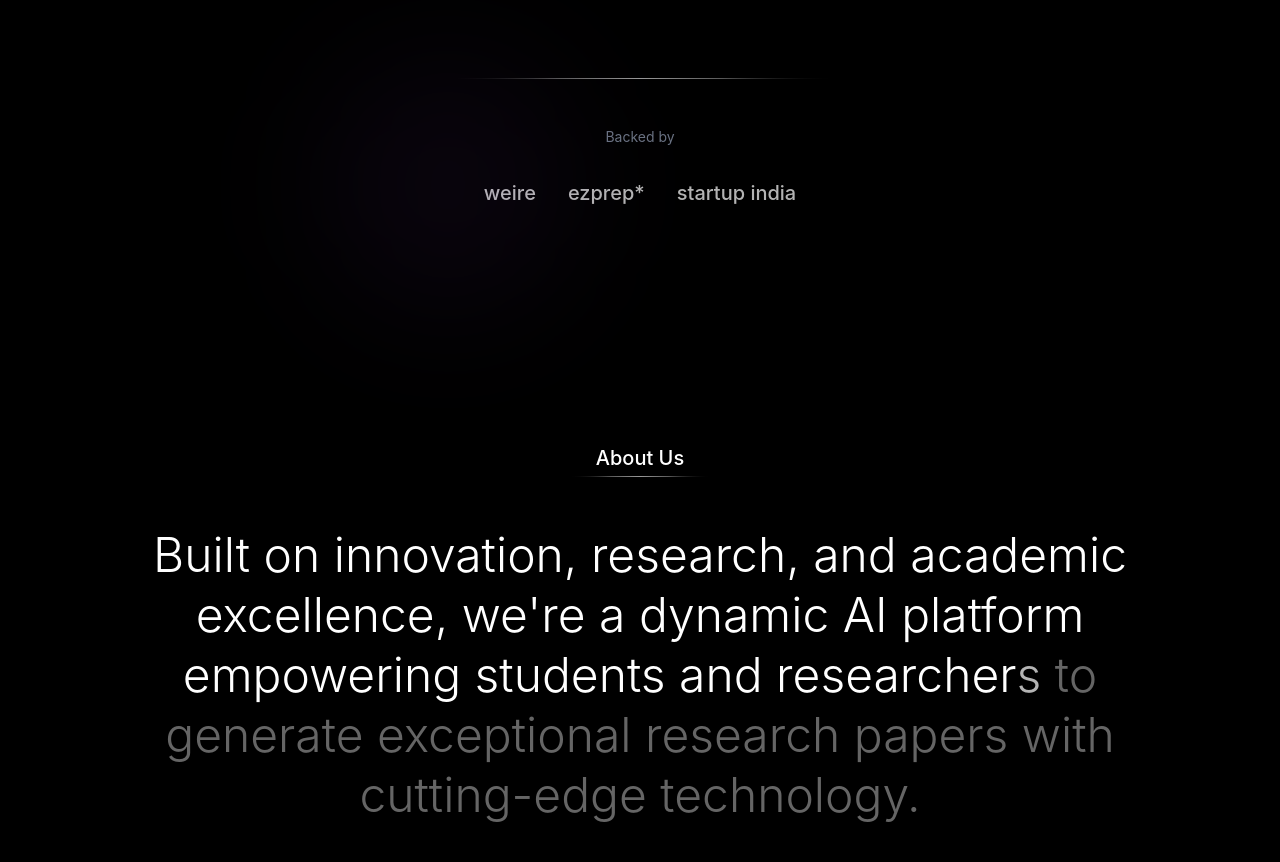
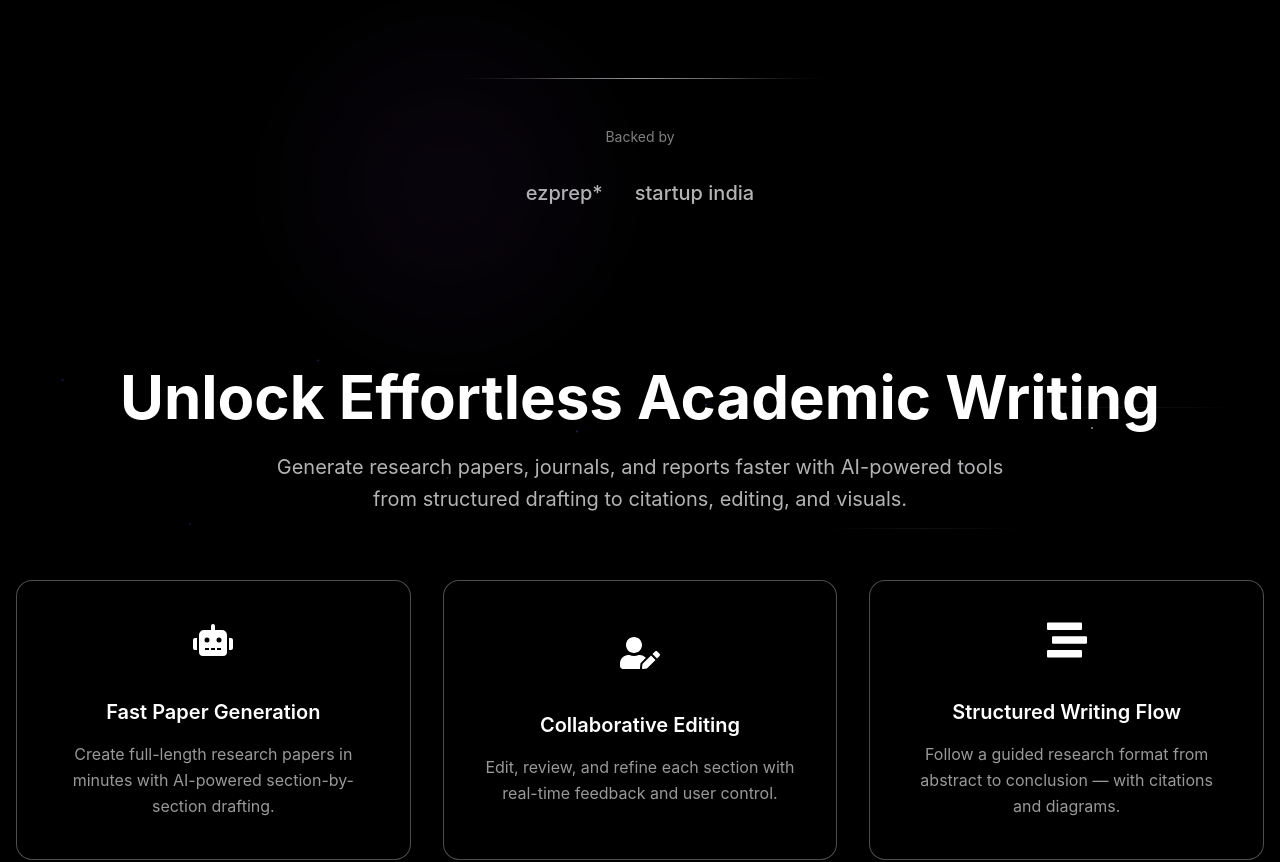
Before and after one commit to iambisuu/next-good-template, a Next.js app: page / in a window 1280 px wide. Shown: the part 1382-2244 px from the top of the page. Built offline with nearby package versions, Linux system fonts and the light colour scheme; a web font is replaced by a local one.

Commit message:
more udpated pushed

```diff
--- a/app/page.tsx
+++ b/app/page.tsx
@@ -58,8 +58,8 @@ export default function Home() {
       <Navbar />
       <Hero />
       <WaitlistSection />
+      <Features />
       <AboutUs />
-      <Features />
       <ComparisonSection />
       <FAQSection />
       <Footer />
--- a/components/WaitlistPage.tsx
+++ b/components/WaitlistPage.tsx
@@ -29,11 +29,11 @@ Heading.displayName = 'Heading';
 
 const BackedBy = memo(() => (
   <div className="text-center transform-gpu">
-    <p className="text-gray-500 text-sm mb-8">
+    <p className="text-white/50 text-sm mb-8">
       Backed by
     </p>
     <div className="flex items-center justify-center gap-8 opacity-70">
-      <div className="text-white text-xl font-medium">weire</div>
+      {/* <div className="text-white text-xl font-medium">weire</div> */}
       <div className="text-white text-xl font-medium">ezprep*</div>
       <div className="text-white text-xl font-medium">startup india</div>
     </div>
@@ -70,6 +70,12 @@ const WaitlistForm = memo(({ onSubmit, isSubmitting, status }: {
     onSubmit(email);
   }, [onSubmit]);
 
+  const handleKeyPress = useCallback((e: React.KeyboardEvent<HTMLInputElement>) => {
+    if (e.key === 'Enter' && !isSubmitting) {
+      handleSubmit();
+    }
+  }, [handleSubmit, isSubmitting]);
+
   return (
     <div className="flex flex-col items-center gap-4 mb-20 transform-gpu">
       <div className="flex flex-col sm:flex-row gap-4">
@@ -77,13 +83,14 @@ const WaitlistForm = memo(({ onSubmit, isSubmitting, status }: {
           ref={emailRef}
           type="email"
           placeholder="your@email.com"
+          onKeyPress={handleKeyPress}
           className="px-6 py-4 bg-white/10 border border-white/40 rounded-xl text-white placeholder-gray-500 focus:outline-none focus:border-gray-500 transition-colors w-80"
           disabled={isSubmitting}
         />
         <button
           onClick={handleSubmit}
           disabled={isSubmitting}
-          className={`px-8 py-4 bg-white text-black font-semibold rounded-xl transition-colors whitespace-nowrap ${
+          className={`px-8 py-4 cursor-pointer bg-white text-black font-semibold rounded-xl transition-colors whitespace-nowrap ${
             isSubmitting ? 'opacity-50 cursor-not-allowed' : 'hover:bg-gray-200'
           }`}
         >
```
